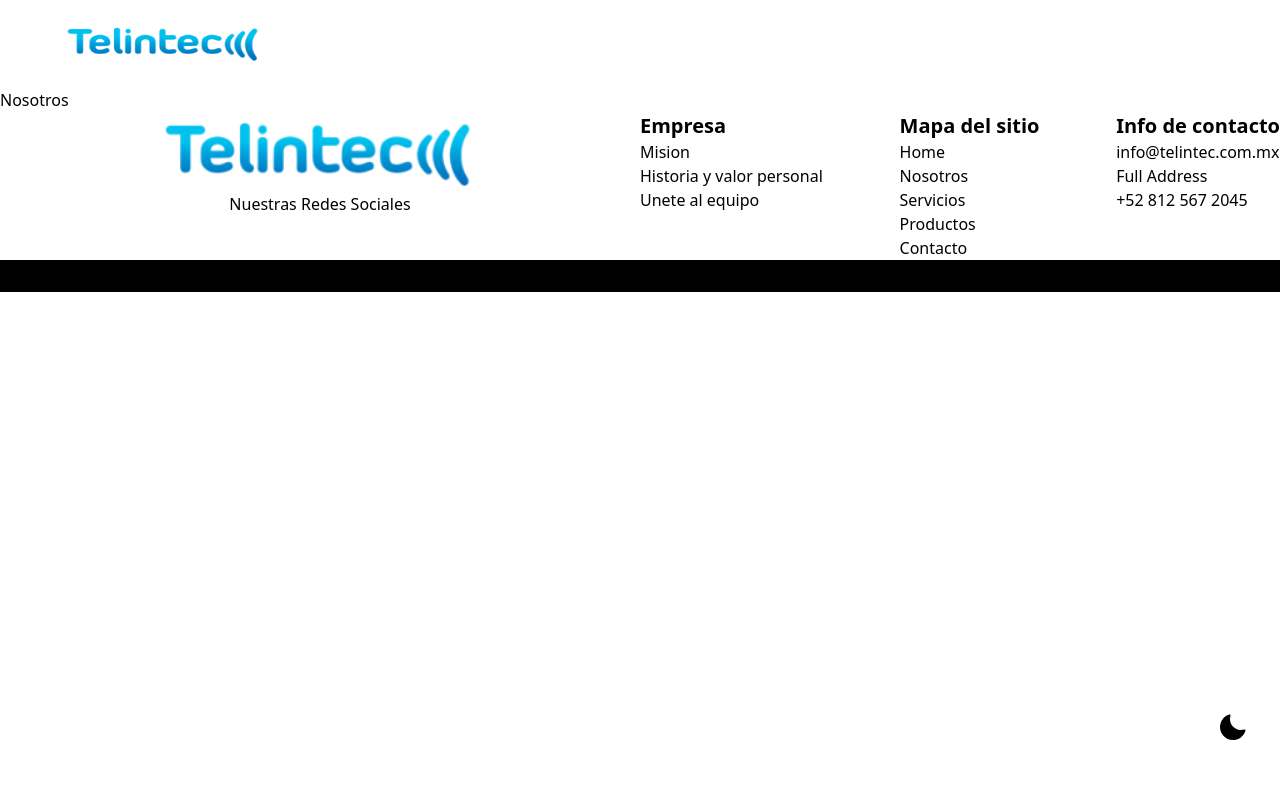
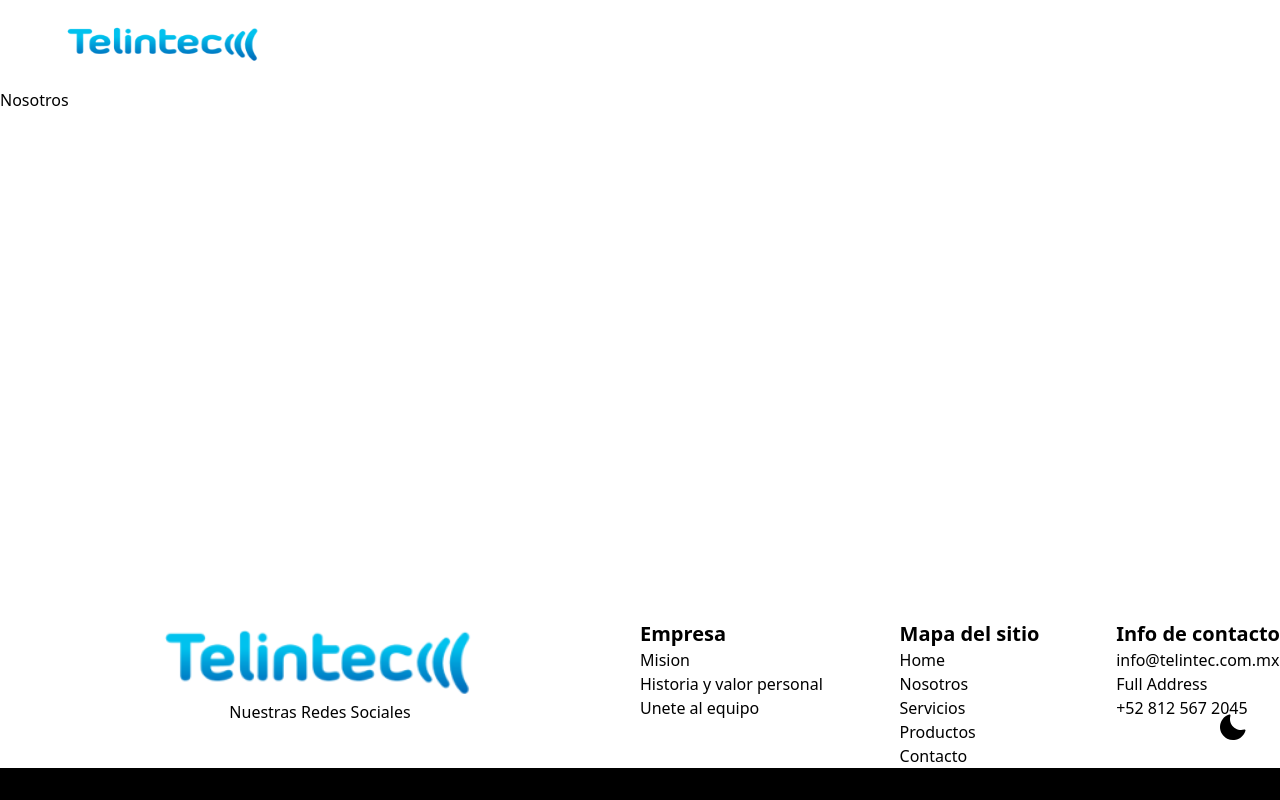
Before and after one commit to Erick-Gonza/Telintec-LandingPage, a Next.js app: page /about in a window 1280 px wide. Built offline with nearby package versions, Linux system fonts and the light colour scheme.

Commit message:
Fix footer position on desktop

```diff
--- a/src/app/about/page.tsx
+++ b/src/app/about/page.tsx
@@ -3,7 +3,7 @@ import styles from "../style";
 
 export default function page() {
   return (
-    <main className="w-full">
+    <main className="w-full flex-grow">
       <section className={`${styles.flexStart}`}>
         <div className={`${styles.boxWidth}`}>
           <h2>Nosotros</h2>
--- a/src/app/contact/page.tsx
+++ b/src/app/contact/page.tsx
@@ -3,7 +3,7 @@ import styles from "../style";
 
 export default function page() {
   return (
-    <main className="w-full">
+    <main className="w-full flex-grow">
       <section className={`${styles.flexStart}`}>
         <div className={`${styles.boxWidth}`}>
           <h2>Contact</h2>
--- a/src/app/layout.tsx
+++ b/src/app/layout.tsx
@@ -17,7 +17,7 @@ export default function RootLayout({
 }) {
   return (
     <html lang="en">
-      <body className="relative bg-white dark:bg-slate-900 w-full overflow-x-hidden">
+      <body className="flex flex-col h-screen relative bg-white dark:bg-slate-900 w-full overflow-x-hidden">
         <Providers>
           <ThemeSwitcher />
           <Header />
--- a/src/app/page.tsx
+++ b/src/app/page.tsx
@@ -4,7 +4,7 @@ import { Hero, Stats } from "./components";
 
 export default function Home() {
   return (
-    <main className="w-full">
+    <main className="w-full flex-grow">
       <section className={`${styles.flexStart}`}>
         <div className={`${styles.boxWidth}`}>
           <Hero />
--- a/src/app/products/page.tsx
+++ b/src/app/products/page.tsx
@@ -3,7 +3,7 @@ import styles from "../style";
 
 export default function page() {
   return (
-    <main className="w-full">
+    <main className="w-full flex-grow">
       <section className={`${styles.flexStart}`}>
         <div className={`${styles.boxWidth}`}>
           <h2>Products</h2>
--- a/src/app/services/page.tsx
+++ b/src/app/services/page.tsx
@@ -3,7 +3,7 @@ import styles from "../style";
 
 export default function page() {
   return (
-    <main className="w-full">
+    <main className="w-full flex-grow">
       <section className={`${styles.flexStart}`}>
         <div className={`${styles.boxWidth}`}>
           <h2>Servicios</h2>
```
